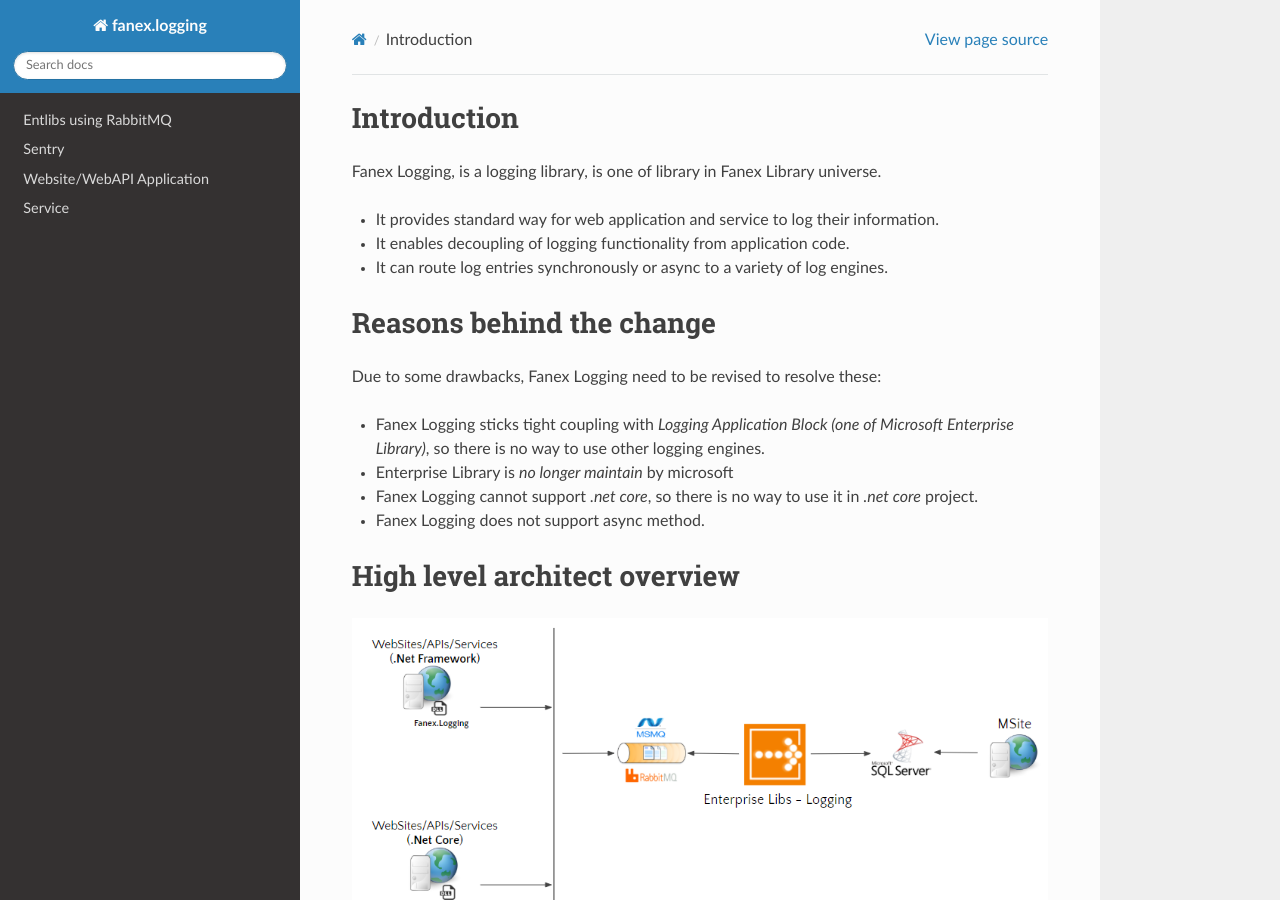
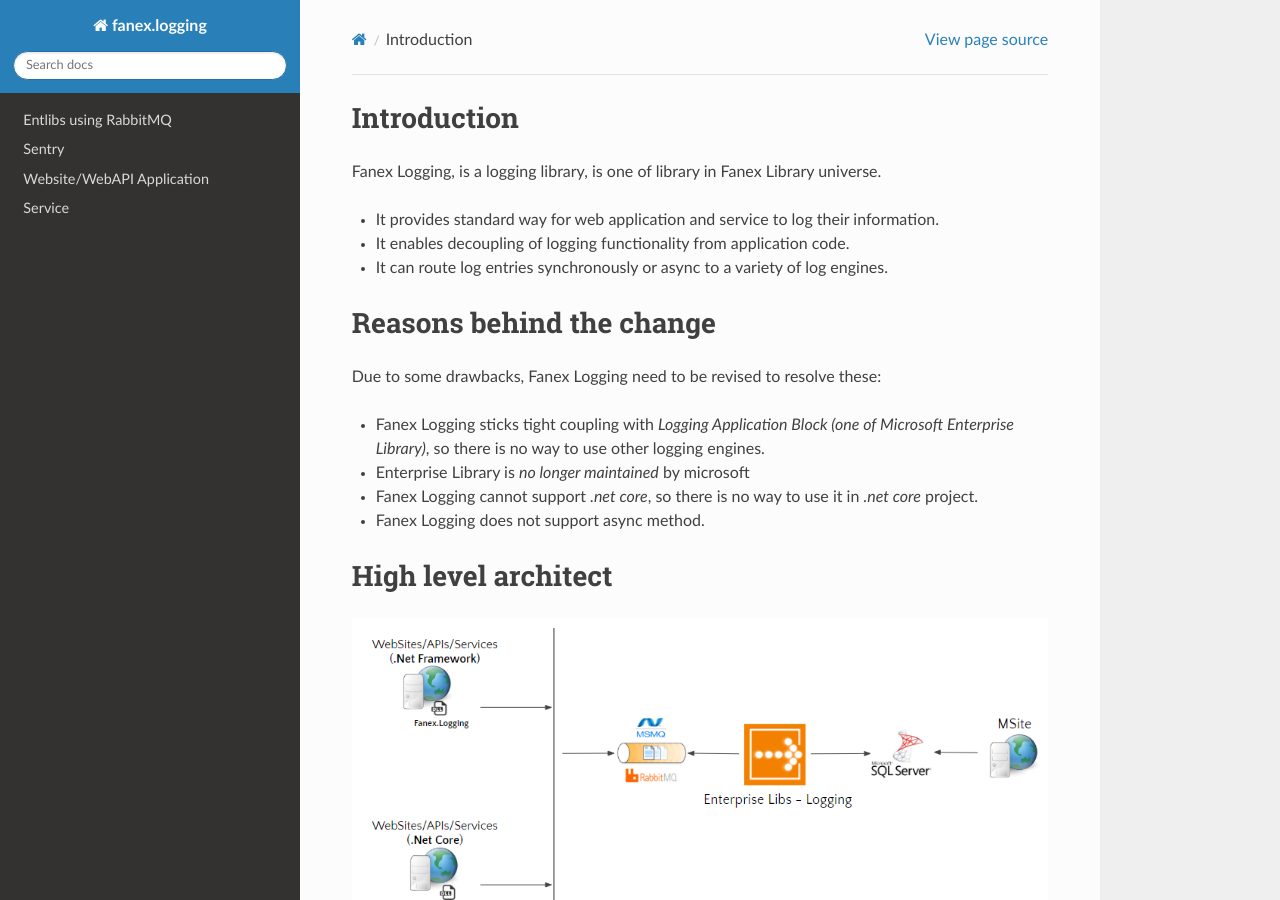
Before and after one commit to starixvn/infrastructure_fanex.logging, a Sphinx documentation site: the page built from docs/index.rst, in a window 1280 px wide and 900 px high. Built offline with Sphinx 7.4.7 and the Read the Docs theme 2.0.0, drawn with Linux system fonts in a browser that asks for light colours.

Commit message:
100125 - Write document

```diff
--- a/docs/index.rst
+++ b/docs/index.rst
@@ -19,11 +19,11 @@ Reasons behind the change
 Due to some drawbacks, Fanex Logging need to be revised to resolve these:
 
 - Fanex Logging sticks tight coupling with *Logging Application Block (one of Microsoft Enterprise Library)*, so there is no way to use other logging engines.
-- Enterprise Library is *no longer maintain* by microsoft
+- Enterprise Library is *no longer maintained* by microsoft
 - Fanex Logging cannot support *.net core*, so there is no way to use it in *.net core* project.
 - Fanex Logging does not support async method.
 
-High level architect overview
+High level architect
 =========================================
 
 .. image:: _static/architect-overview.png
```
